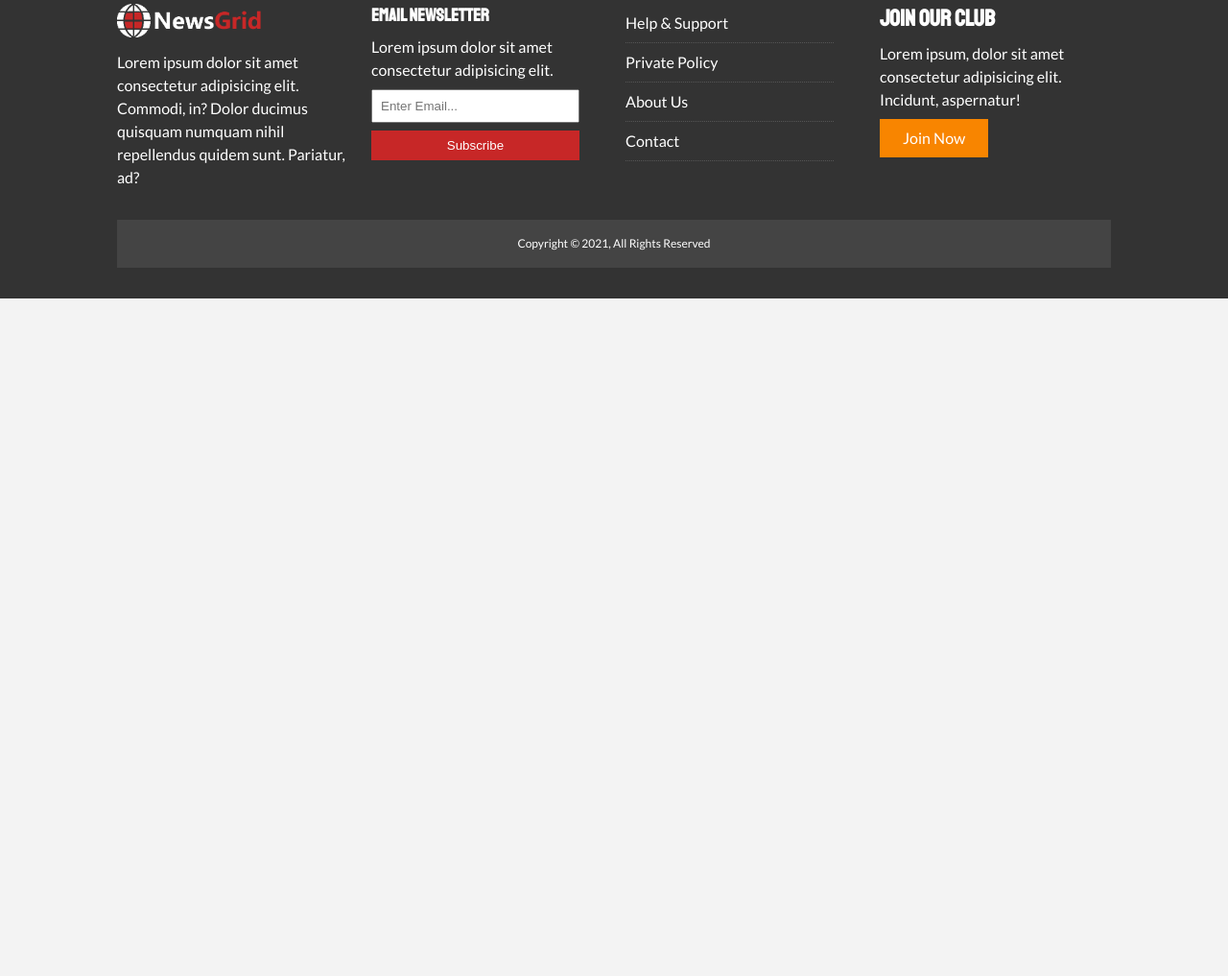
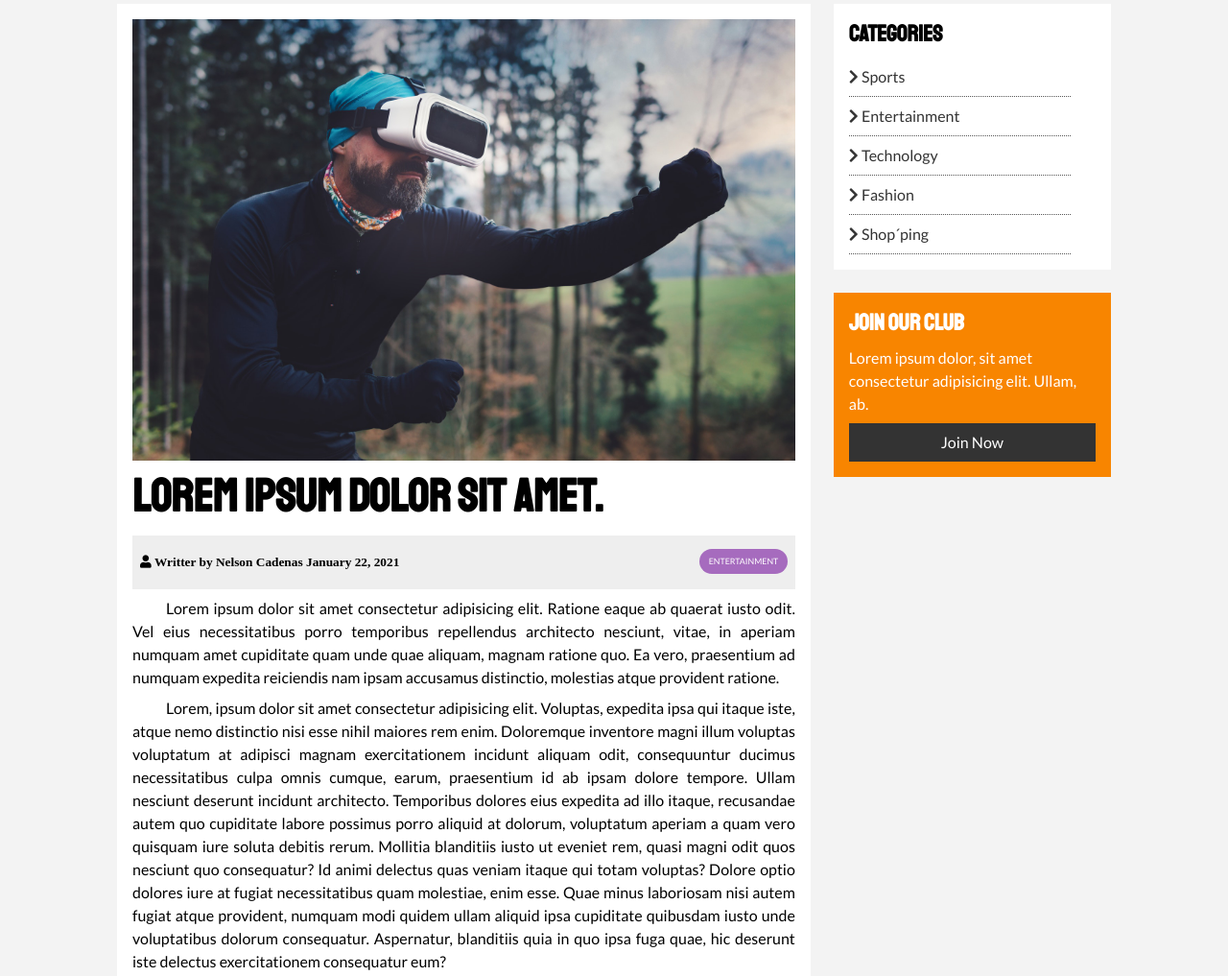
Before and after one commit to nca1478/cssgrid-website, a plain HTML site: page article.html in a window 1280 px wide. Shown: the part 108-1125 px from the top of the page at 96% size. Before the commit the page ends 800 px from the top, so only its background shows below. Drawn offline with Linux system fonts and the light colour scheme.

Commit message:
08. Article Page

```diff
--- a/article.html
+++ b/article.html
@@ -65,6 +65,86 @@
       </div>
     </nav>
 
+    <!-- Article Section -->
+    <section id="article">
+      <div class="container">
+        <div class="page-container">
+          <article class="card">
+            <img src="img/articles/ent1.jpg" alt="" />
+            <h1 class="l-heading">Lorem ipsum dolor sit amet.</h1>
+            <div class="meta">
+              <small>
+                <i class="fas fa-user">
+                  Writter by Nelson Cadenas January 22, 2021</i
+                >
+              </small>
+              <div class="category category-ent">Entertainment</div>
+            </div>
+            <p>
+              Lorem ipsum dolor sit amet consectetur adipisicing elit. Ratione
+              eaque ab quaerat iusto odit. Vel eius necessitatibus porro
+              temporibus repellendus architecto nesciunt, vitae, in aperiam
+              numquam amet cupiditate quam unde quae aliquam, magnam ratione
+              quo. Ea vero, praesentium ad numquam expedita reiciendis nam ipsam
+              accusamus distinctio, molestias atque provident ratione.
+            </p>
+            <p>
+              Lorem, ipsum dolor sit amet consectetur adipisicing elit.
+              Voluptas, expedita ipsa qui itaque iste, atque nemo distinctio
+              nisi esse nihil maiores rem enim. Doloremque inventore magni illum
+              voluptas voluptatum at adipisci magnam exercitationem incidunt
+              aliquam odit, consequuntur ducimus necessitatibus culpa omnis
+              cumque, earum, praesentium id ab ipsam dolore tempore. Ullam
+              nesciunt deserunt incidunt architecto. Temporibus dolores eius
+              expedita ad illo itaque, recusandae autem quo cupiditate labore
+              possimus porro aliquid at dolorum, voluptatum aperiam a quam vero
+              quisquam iure soluta debitis rerum. Mollitia blanditiis iusto ut
+              eveniet rem, quasi magni odit quos nesciunt quo consequatur? Id
+              animi delectus quas veniam itaque qui totam voluptas? Dolore optio
+              dolores iure at fugiat necessitatibus quam molestiae, enim esse.
+              Quae minus laboriosam nisi autem fugiat atque provident, numquam
+              modi quidem ullam aliquid ipsa cupiditate quibusdam iusto unde
+              voluptatibus dolorum consequatur. Aspernatur, blanditiis quia in
+              quo ipsa fuga quae, hic deserunt iste delectus exercitationem
+              consequatur eum?
+            </p>
+          </article>
+
+          <aside id="categories" class="card">
+            <h2>Categories</h2>
+            <ul class="list">
+              <li>
+                <a href="#"><i class="fas fa-chevron-right"></i> Sports</a>
+              </li>
+              <li>
+                <a href="#"
+                  ><i class="fas fa-chevron-right"></i> Entertainment</a
+                >
+              </li>
+              <li>
+                <a href="#"><i class="fas fa-chevron-right"></i> Technology</a>
+              </li>
+              <li>
+                <a href="#"><i class="fas fa-chevron-right"></i> Fashion</a>
+              </li>
+              <li>
+                <a href="#"><i class="fas fa-chevron-right"></i> Shop´ping</a>
+              </li>
+            </ul>
+          </aside>
+
+          <aside class="card bg-secondary">
+            <h2>Join Our Club</h2>
+            <p>
+              Lorem ipsum dolor, sit amet consectetur adipisicing elit. Ullam,
+              ab.
+            </p>
+            <a href="#" class="btn btn-dark btn-block">Join Now</a>
+          </aside>
+        </div>
+      </div>
+    </section>
+
     <!-- Footer -->
     <footer id="main-footer" class="py-2">
       <div class="container footer-container">
--- a/css/styles.css
+++ b/css/styles.css
@@ -306,6 +306,24 @@ h6 {
   grid-column: 2 / span 2;
 }
 
+#article .meta {
+  display: flex;
+  justify-content: space-between;
+  align-items: center;
+  background: #eee;
+  padding: 0.5rem;
+}
+
+#article .meta .category {
+  margin-top: 0.4rem;
+}
+
+#article article.card p,
+#about article.card p {
+  text-align: justify;
+  text-indent: 35px;
+}
+
 /* Footer */
 #main-footer {
   background: var(--dark-color);
```
